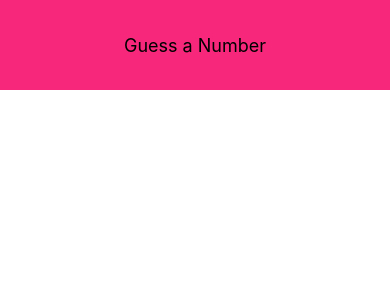
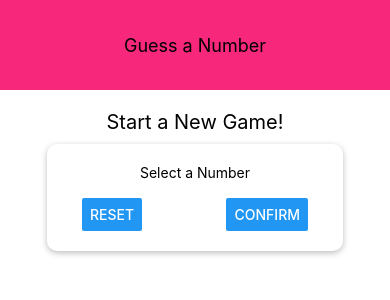
Before and after one commit to skin93/guess-a-number, a React Native app: screen / in a window 390 px wide. Shown: the top 300 px of the page. Built offline with nearby package versions, Linux system fonts and the light colour scheme.

Commit message:
Add StartGameScreen

```diff
--- a/App.js
+++ b/App.js
@@ -3,11 +3,13 @@
 import { StyleSheet, Text, View } from 'react-native'
 
 import TheHeader from './components/layout/TheHeader'
+import StartGameScreen from './screens/StartGameScreen'
 
 export default function App() {
   return (
     <View style={styles.screen}>
       <TheHeader title='Guess a Number' />
+      <StartGameScreen />
     </View>
   )
 }
--- /dev/null
+++ b/screens/StartGameScreen.js
@@ -0,0 +1,51 @@
+import React from 'react'
+import { Button, StyleSheet, Text, TextInput, View } from 'react-native'
+
+const StartGameScreen = () => {
+  return (
+    <View style={styles.screen}>
+      <Text style={styles.title}>Start a New Game!</Text>
+      <View style={styles.inputContainer}>
+        <Text>Select a Number</Text>
+        <TextInput />
+        <View style={styles.buttonContainer}>
+          <Button title='Reset' onPress={() => {}} />
+          <Button title='Confirm' onPress={() => {}} />
+        </View>
+      </View>
+    </View>
+  )
+}
+
+export default StartGameScreen
+
+const styles = StyleSheet.create({
+  screen: {
+    flex: 1,
+    padding: 10,
+    alignItems: 'center',
+  },
+  title: {
+    fontSize: 20,
+    marginVertical: 10,
+  },
+  inputContainer: {
+    width: 300,
+    maxWidth: '80%',
+    alignItems: 'center',
+    shadowColor: 'black',
+    shadowOffset: { width: 0, height: 2 },
+    shadowRadius: 6,
+    shadowOpacity: 0.26,
+    elevation: 8,
+    backgroundColor: 'white',
+    padding: 20,
+    borderRadius: 10,
+  },
+  buttonContainer: {
+    flexDirection: 'row',
+    width: '100%',
+    justifyContent: 'space-between',
+    paddingHorizontal: 15,
+  },
+})
```
